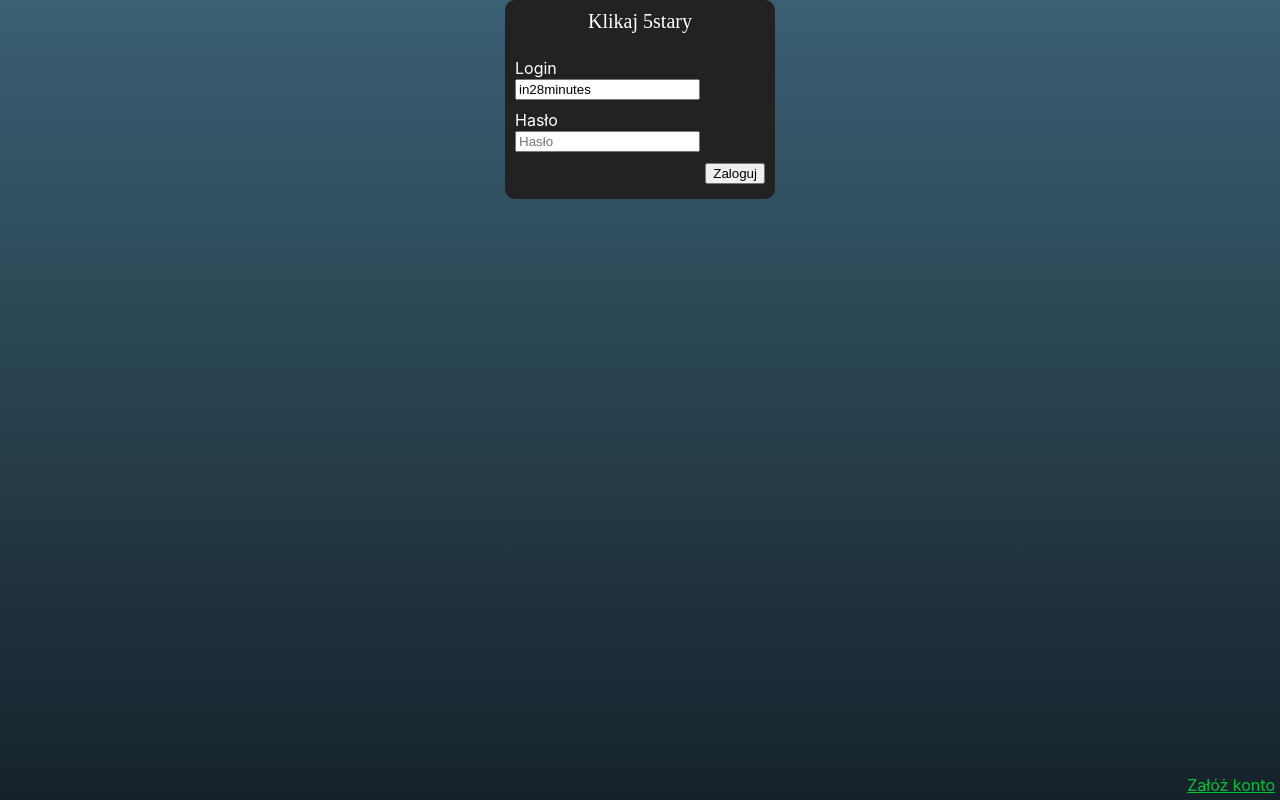
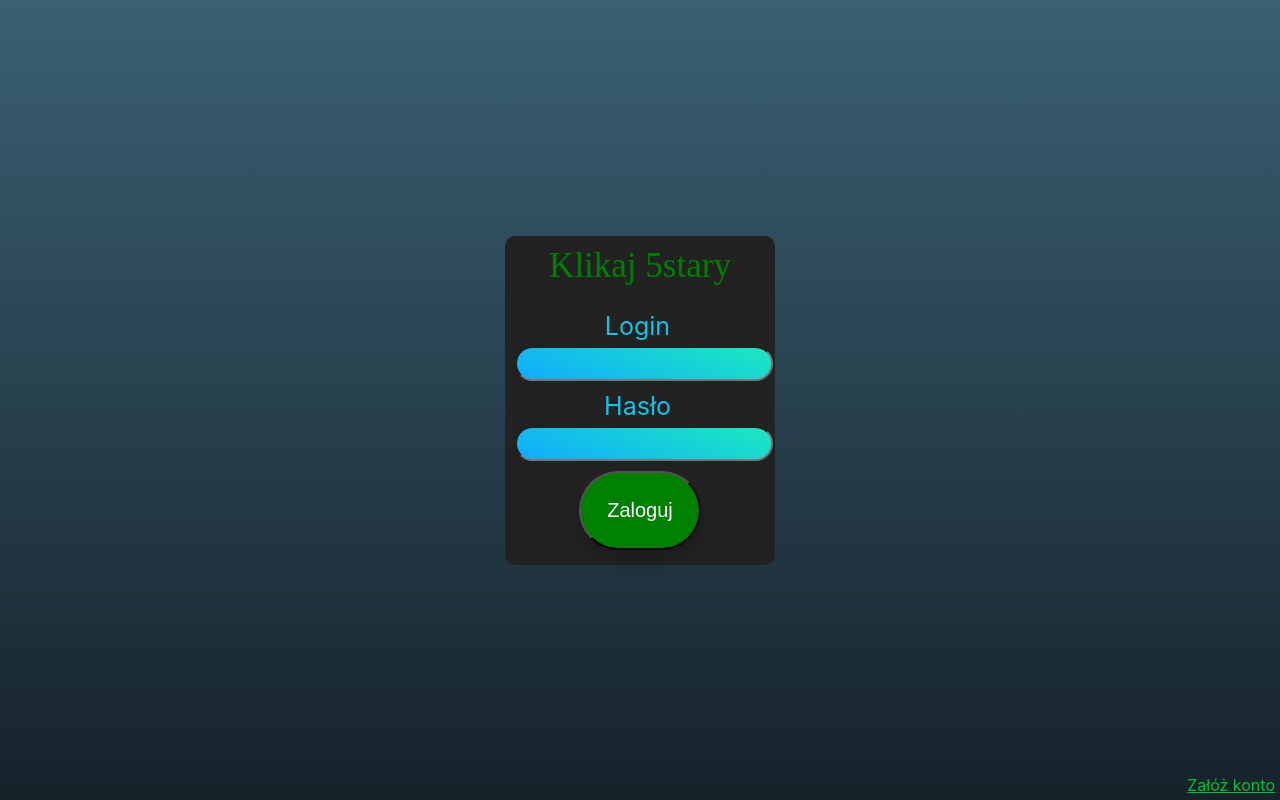
Before and after one commit to mmikita/5starfront, a React (Create React App) app: page / in a window 1280 px wide. Built offline with nearby package versions, Linux system fonts and the light colour scheme.

Commit message:
css for login and refister forms

```diff
--- a/src/App.css
+++ b/src/App.css
@@ -32,16 +32,8 @@ margin: 0 auto;
 .loginPanel input {
   display: inline-block;
 }
-.loginPanel label {
-  display: inline-block;
-  float: left;
-  clear: left;
-  width: 100px;
 
-}
-.loginPanel .button{
-text-align: right;
-}
+
 
 #root{
 width: 100%;
@@ -58,10 +50,13 @@ height: 100%;
   margin: 0 auto;
    width: 100%;
   overflow: auto;
-  background-color: #394f5a;
+
 }
 
+.toDoLi,.toDoLiSkipped,.toDoLiDone{
+border-radius: 20px;
 
+}
 .toDoLi{
 background-color: black;
 margin-top: 5px;
@@ -115,7 +110,6 @@ width: 80%;
 
 
 
-
 h1 {
   margin: 0;
   padding: 0;
@@ -150,8 +144,11 @@ html, body, .app {
   background: white;
 }
 
-
-
+.loginContainer{
+  display: flex;
+  align-items: center;
+  height: 100%;
+}
 
 
 
@@ -244,8 +241,6 @@ ul{
     text-align: center;
   }
 
-
-
 .register{
 position: absolute;
 bottom: 0;
@@ -254,16 +249,11 @@ padding: 5px;
 
 }
 
-
 .separator{
   flex-grow:1;
 }
 
 
-
-.star5{
-
-}
 
 .logo{
     font-family: "museo-slab";
@@ -274,10 +264,14 @@ padding: 5px;
   }
 
 .form-field{
-padding: 5px 0;
+
+
+    text-align: center;
+
 
 }
-label{
-padding-right: 5px;
 
+
+.form-field label{
+  text-align: center;
 }
--- a/src/components/LoginComponent.jsx
+++ b/src/components/LoginComponent.jsx
@@ -10,7 +10,7 @@ class LoginComponent extends Component {
         super(props)
 
         this.state = {
-            username: 'in28minutes',
+            username: '',
             password: '',
             hasLoginFailed: false,
             showSuccessMessage: false
@@ -61,11 +61,11 @@ class LoginComponent extends Component {
                         <div className="form-field">
 
                             <label className="user" htmlFor="login-username"><span className="hidden">Login</span></label>
-                            <input id="login-username" type="text" className="form-input" placeholder="Login" name="username" value={this.state.username} onChange={this.handleChange} required />
+                            <input id="login-username" type="text" className="form-input"  name="username" value={this.state.username} onChange={this.handleChange} required />
                         </div>
                         <div className="form-field">
                             <label className="lock" htmlFor="login-password"><span className="hidden">Hasło</span></label>
-                            <input id="login-password" type="password" className="form-input" placeholder="Hasło" name="password" value={this.state.password} onChange={this.handleChange} onKeyPress={this.enterPressed.bind(this)} required />
+                            <input id="login-password" type="password" className="form-input"  name="password" value={this.state.password} onChange={this.handleChange} onKeyPress={this.enterPressed.bind(this)} required />
                         </div>
                         <div className="row form-field loginbutton">
                             <button className="btn btn-success" onClick={this.loginClicked}>Zaloguj</button>
--- a/src/components/RegisterComponent.jsx
+++ b/src/components/RegisterComponent.jsx
@@ -83,19 +83,19 @@ setRegisterError(){
                         <div className="form-field">
 
                             <label className="user" htmlFor="login-username"><span className="hidden">Login</span></label>
-                            <input id="login-username" type="text" className="form-input" placeholder="Login" name="username" value={this.state.username} onChange={this.handleChange} required />
+                            <input id="login-username" type="text" className="form-input"  name="username" value={this.state.username} onChange={this.handleChange} required />
                         </div>
                         <div className="form-field">
                             <label className="lock" htmlFor="login-password"><span className="hidden">Hasło</span></label>
-                            <input id="login-password" type="password" className="form-input" placeholder="Hasło" name="password" value={this.state.password} onChange={this.handleChange} required />
+                            <input id="login-password" type="password" className="form-input"  name="password" value={this.state.password} onChange={this.handleChange} required />
                         </div>
                         <div className="form-field">
                             <label className="lock" htmlFor="login-repeatPassword"><span className="hidden">Powtórz hasło</span></label>
-                            <input id="login-repeatPassword" type="password" className="form-input" placeholder="Powtórz hasło" name="repeatPassword" value={this.state.repeatPassword} onChange={this.handleChange} required />
+                            <input id="login-repeatPassword" type="password" className="form-input"  name="repeatPassword" value={this.state.repeatPassword} onChange={this.handleChange} required />
                         </div>
                                <div className="form-field">
                             <label className="lock" htmlFor="login-hiddenPassword"><span className="hidden">Tajne hasło</span></label>
-                            <input id="login-hiddenPassword" type="password" className="form-input" placeholder="Tajne hasło" name="hiddenPassword" value={this.state.hiddenPassword}
+                            <input id="login-hiddenPassword" type="password" className="form-input" name="hiddenPassword" value={this.state.hiddenPassword}
                             onChange={this.handleChange}  onKeyPress={this.enterPressed.bind(this)} required />
                         </div>
 
--- a/src/components/StatusComponent.jsx
+++ b/src/components/StatusComponent.jsx
@@ -44,6 +44,10 @@ class StatusComponent extends Component {
 <button onClick={() => this.props.deleteStatus(this.props.status.uuid)}>usuń</button>
             </div>
             </div>
+            <div className="statusNore">
+<textarea></textarea>
+
+            </div>
         </div>
       </div>
     )
--- a/src/css/Login.css
+++ b/src/css/Login.css
@@ -1,9 +1,7 @@
 @import url('https://netdna.bootstrapcdn.com/font-awesome/4.4.0/css/font-awesome.css');
 @import url(https://fonts.googleapis.com/css?family=Lato:400,300,700);
 
-html {
-   height: 100vh;
-}
+
 
 
 
@@ -26,24 +24,9 @@ header{
   background:rgba(58,63,68,0.5);
   align-items:center;
   padding: 5px;
+}
 
 
-}
-.loginPanel{
-  background:
-  #222222;
-
-  padding: 10px;
-
-  border-radius: 10px;
-}
-.logoimg{
-
-
-}
-.separator{
-  flex-grow:1;
-}
 
 
 .login{
@@ -55,9 +38,6 @@ header{
   padding-right: 10px;
 }
 
-.star5{
-
-}
 
 .logo{
     font-family: "museo-slab";
@@ -76,8 +56,46 @@ padding-right: 5px;
 
 }
 
-.statusWrapper{
+button {
+	display: block;
+  margin: 0 auto;
+  margin-bottom: 0;
+  overflow: hidden;
+  position: relative;
+  transform: translatez(0);
+  text-decoration: none;
+  box-sizing: border-box;
+  font-size: 20px;
+	font-weight: normal;
+  box-shadow: 0 9px 18px rgba(0,0,0,0.2);
+  text-align: center;
+	border-radius: 50px;
+  padding: 26px;
+  color: white;
+  background: green;
+  transition: all 0.2s ease-out 0s;
+}
+button:hover {
+  background: #14c2e7;
+  cursor:pointer;
+}
 
-  border-top: 1px solid black;
+input {
+	position:relative;
+	font-size: 1.5em;
+	background: linear-gradient(21deg, #10abff, #1beabd);
+	display: inline-block;
+  border-radius: 9999em;
+  font-family: inherit;
+	line-height:inherit;
+	color:#2e3750;
+  width: 100%;
+  }
+  label{
+  font-size: 25px;
+  padding-bottom: 10px;
+  color: #14c2e7;
+}
 
-}
+.loginPanel .logo{font-size: 35px; color: green;}
+.form-input{margin-top: 5px;}
```
